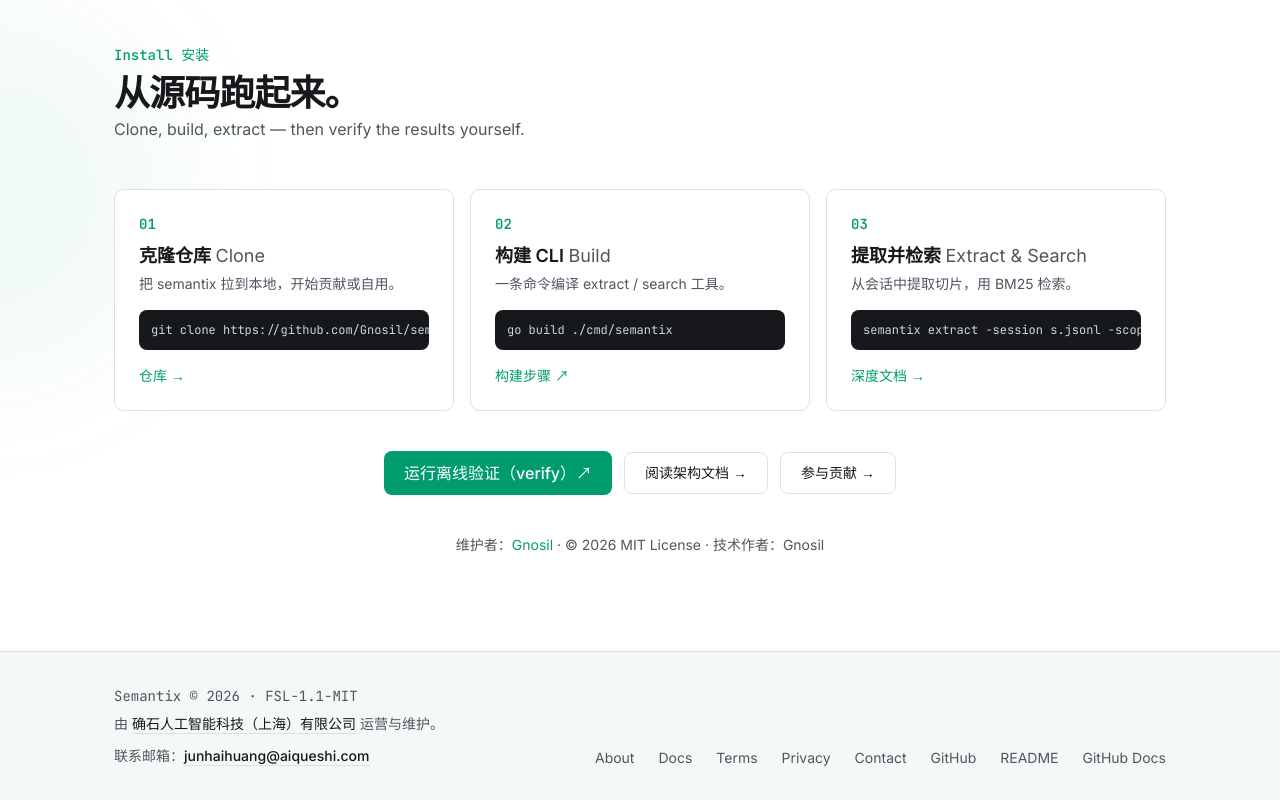
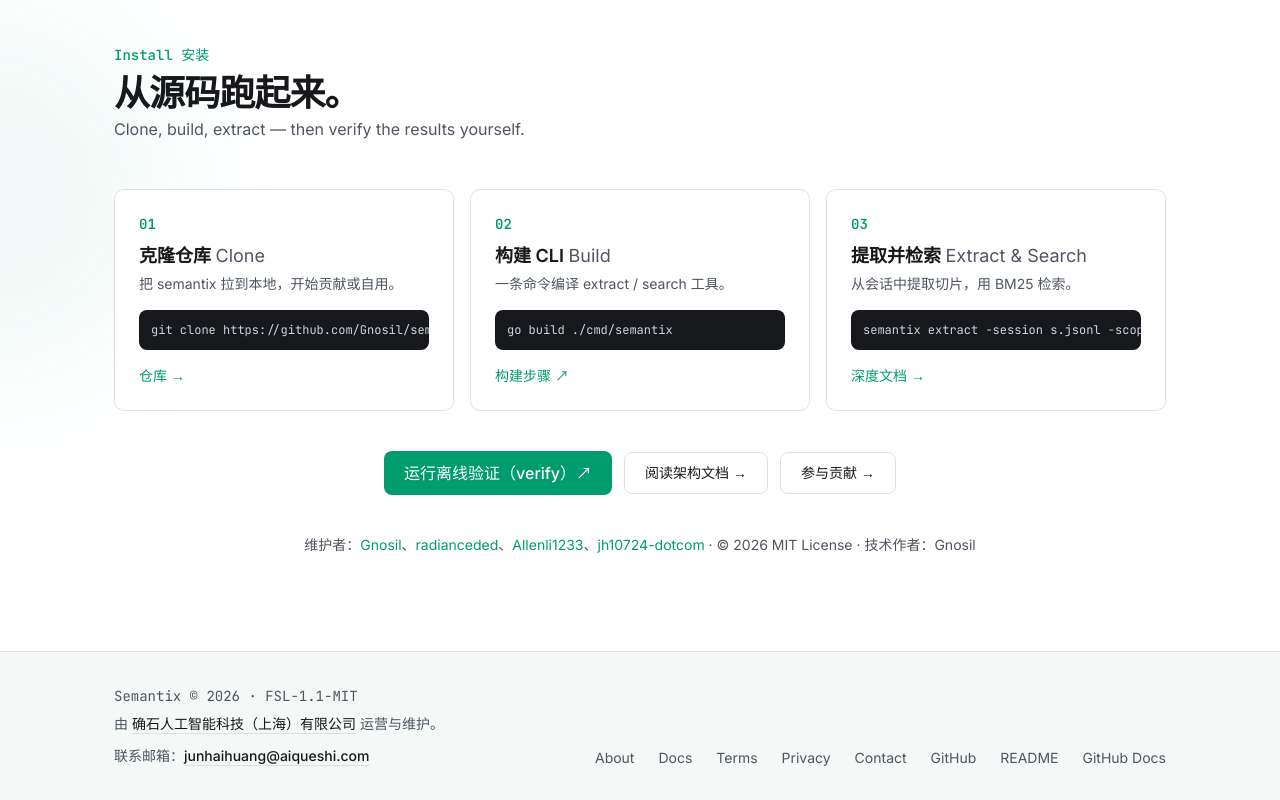
Before and after one commit to Allenllii/semantix, a Next.js app in the folder site/: page / in a window 1280 px wide. Shown: the part 5666-6466 px from the top of the page. Built offline with nearby package versions, Linux system fonts and the light colour scheme.

Commit message:
docs(site): add homepage maintainers

```diff
--- a/site/src/components/Install.tsx
+++ b/site/src/components/Install.tsx
@@ -127,6 +127,33 @@
             >
               Gnosil
             </a>
+            {"、"}
+            <a
+              href="https://github.com/radianceded"
+              target="_blank"
+              rel="noopener"
+              className="text-accent hover:underline"
+            >
+              radianceded
+            </a>
+            {"、"}
+            <a
+              href="https://github.com/Allenli1233"
+              target="_blank"
+              rel="noopener"
+              className="text-accent hover:underline"
+            >
+              Allenli1233
+            </a>
+            {"、"}
+            <a
+              href="https://github.com/jh10724-dotcom"
+              target="_blank"
+              rel="noopener"
+              className="text-accent hover:underline"
+            >
+              jh10724-dotcom
+            </a>
             {" · "}© 2026 MIT License · 技术作者：Gnosil
           </p>
         </Reveal>
```
